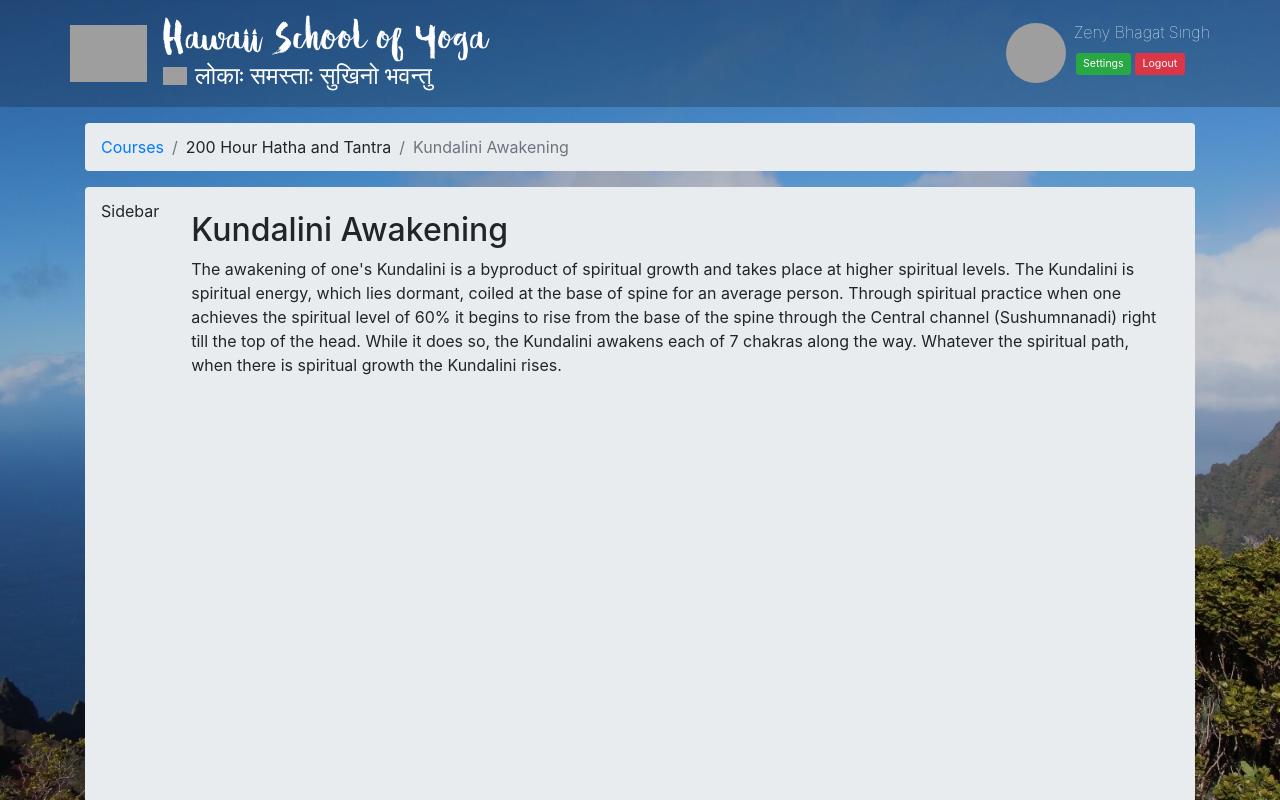
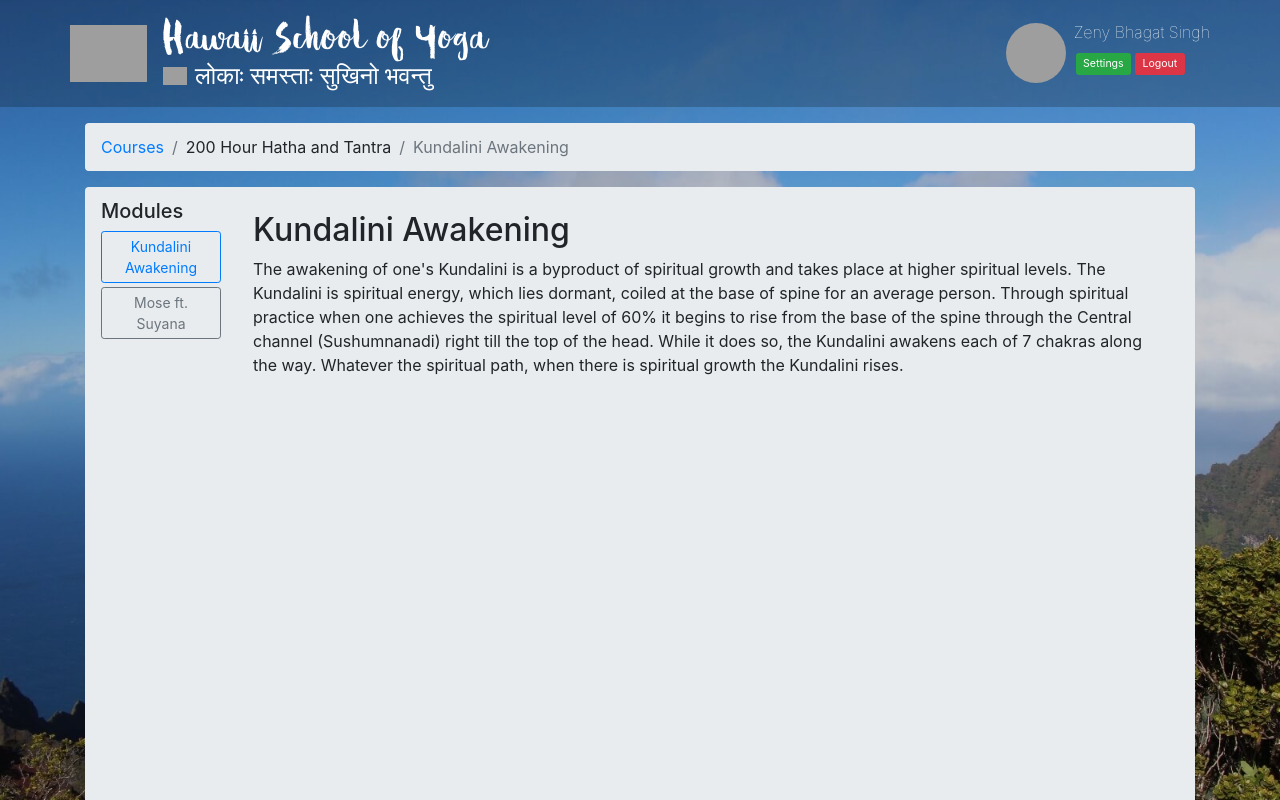
Before and after one commit to hawaii-school-of-yoga/online-courseware, a Next.js app: page / in a window 1280 px wide. Shown: the top 800 px of the page. Built offline with nearby package versions, Linux system fonts and the light colour scheme; grey boxes are pictures that could not be loaded; some icons are missing.

Commit message:
module switcher prototype done

```diff
--- a/components/organisms/ModuleSelector/index.js
+++ b/components/organisms/ModuleSelector/index.js
@@ -1,10 +1,30 @@
 import React, { Component } from 'react';
+import Button from '../../atoms/Button';
 
-import './moduleSelector.css';
+import './moduleSelector.scss';
 
 export default class ModuleSelector extends Component {
 	render() {
-		const { course } = this.props;
-		return <div className="sidebar">Sidebar</div>;
+		const { course, module, updateState } = this.props;
+
+		return (
+			<div className="sidebar">
+				<h2>Modules</h2>
+				<ul>
+					{course.modules.map(({ id, title }) => (
+						<li key={id}>
+							<Button
+								outline
+								size="sm"
+								onClick={() => updateState('activeModule', id)}
+								color={id === module.id ? 'primary' : 'secondary'}
+							>
+								{title}
+							</Button>
+						</li>
+					))}
+				</ul>
+			</div>
+		);
 	}
 }
--- a/components/organisms/ModuleSelector/moduleSelector.css
+++ /dev/null
@@ -1,3 +0,0 @@
-.sidebar {
-	margin-right: 16px;
-}
--- /dev/null
+++ b/components/organisms/ModuleSelector/moduleSelector.scss
@@ -0,0 +1,17 @@
+.sidebar {
+	margin-right: 16px;
+	min-width: 120px;
+
+	h2 {
+		font-size: 20px;
+	}
+
+	ul {
+		list-style: none;
+		padding-left: 0;
+
+		li {
+			margin: 4px 0;
+		}
+	}
+}
--- a/components/organisms/ModuleView/index.js
+++ b/components/organisms/ModuleView/index.js
@@ -7,8 +7,6 @@ import './moduleView.scss';
 export default class ModuleView extends Component {
 	render() {
 		const { module } = this.props;
-		console.log(module);
-
 		return (
 			<div className="courseware">
 				<div className="module--container">
--- a/pages/_app.js
+++ b/pages/_app.js
@@ -25,7 +25,7 @@ export default class MyApp extends App {
 
 		return (
 			<Container>
-				<Component {...pageProps} state={this.state} data={mockData} />
+				<Component {...pageProps} updateState={this.updateState} state={this.state} data={mockData} />
 			</Container>
 		);
 	}
--- a/pages/index.js
+++ b/pages/index.js
@@ -9,7 +9,8 @@ import './index.css';
 
 export default class Index extends Component {
 	render() {
-		const { data, state } = this.props;
+		const { data, state, updateState } = this.props;
+		console.log(state);
 
 		let currentCourse = data.courses.filter((course) => course.id === state.activeCourse);
 		currentCourse = currentCourse[0];
@@ -22,7 +23,7 @@ export default class Index extends Component {
 				<div className="container main">
 					<CourseNavigator course={currentCourse} module={currentModule} />
 					<div className="courseware">
-						<ModuleSelector course={currentCourse} />
+						<ModuleSelector updateState={updateState} course={currentCourse} module={currentModule} />
 						<ModuleContainer module={currentModule} />
 					</div>
 				</div>
--- a/prototype-mocks.json
+++ b/prototype-mocks.json
@@ -12,7 +12,7 @@
 				},
 				{
 					"id": 2,
-					"title": "Kundalini Awakening",
+					"title": "Mose ft. Suyana",
 					"description": "This was a live jam accompanied by the incredibly talented Suyana  performed for the beautiful people at Heart Culture Festival 2017 in Austria. None of this music was pre-arranged, I had groups of clips and created the arrangements out of those clips on the fly in response to the energy of the moment. The vibe was incredibly special, people really tuned in and offered us the opportunity to dive deep into experimentation and to let things flow effortlessly from the heart. These loops are parts of tracks I have been working on and all the music is unreleased except for the remix I did for Lannka - but the version here is unique to the moment and not in the same form as the released version. *All of these tracks are now released except for Shiva Shambo which still only exists as loops.",
 					"video": "https://www.youtube.com/watch?v=b5H3b_Hh0Lw"
 				}
```
